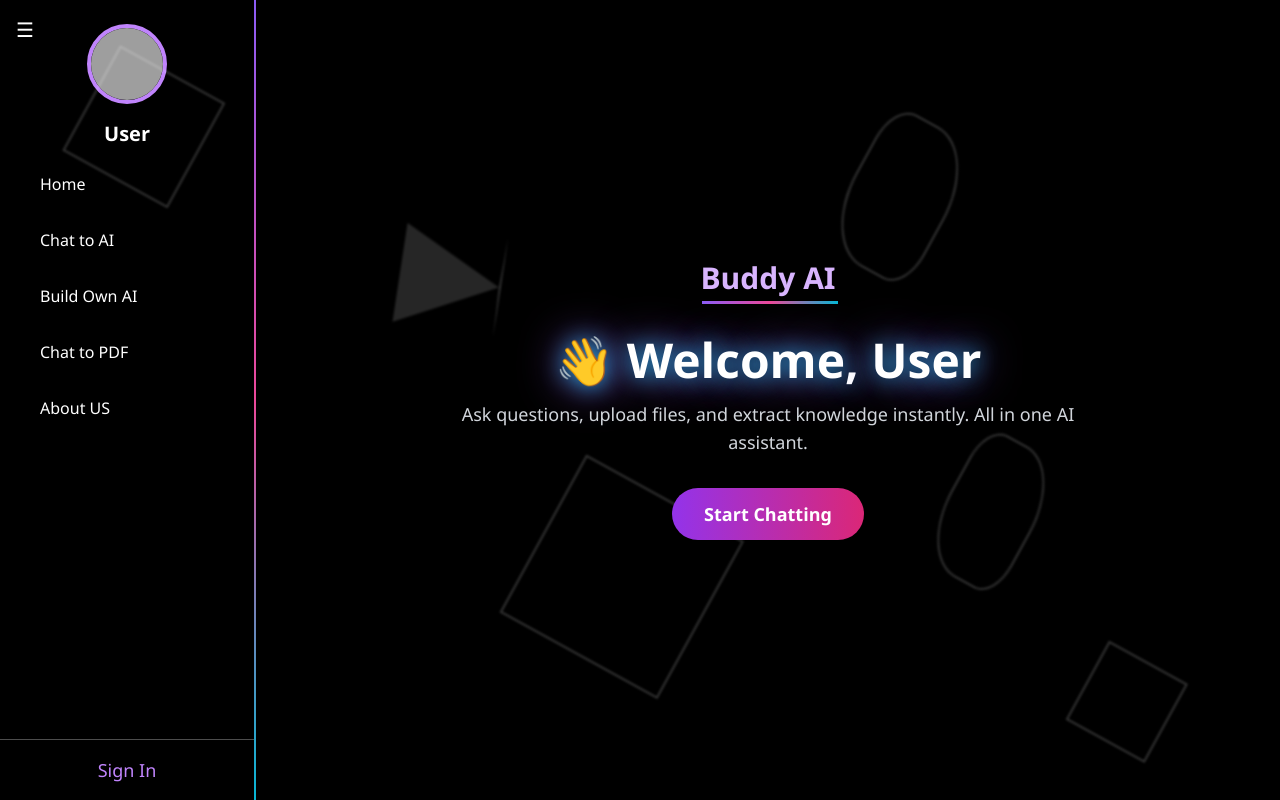
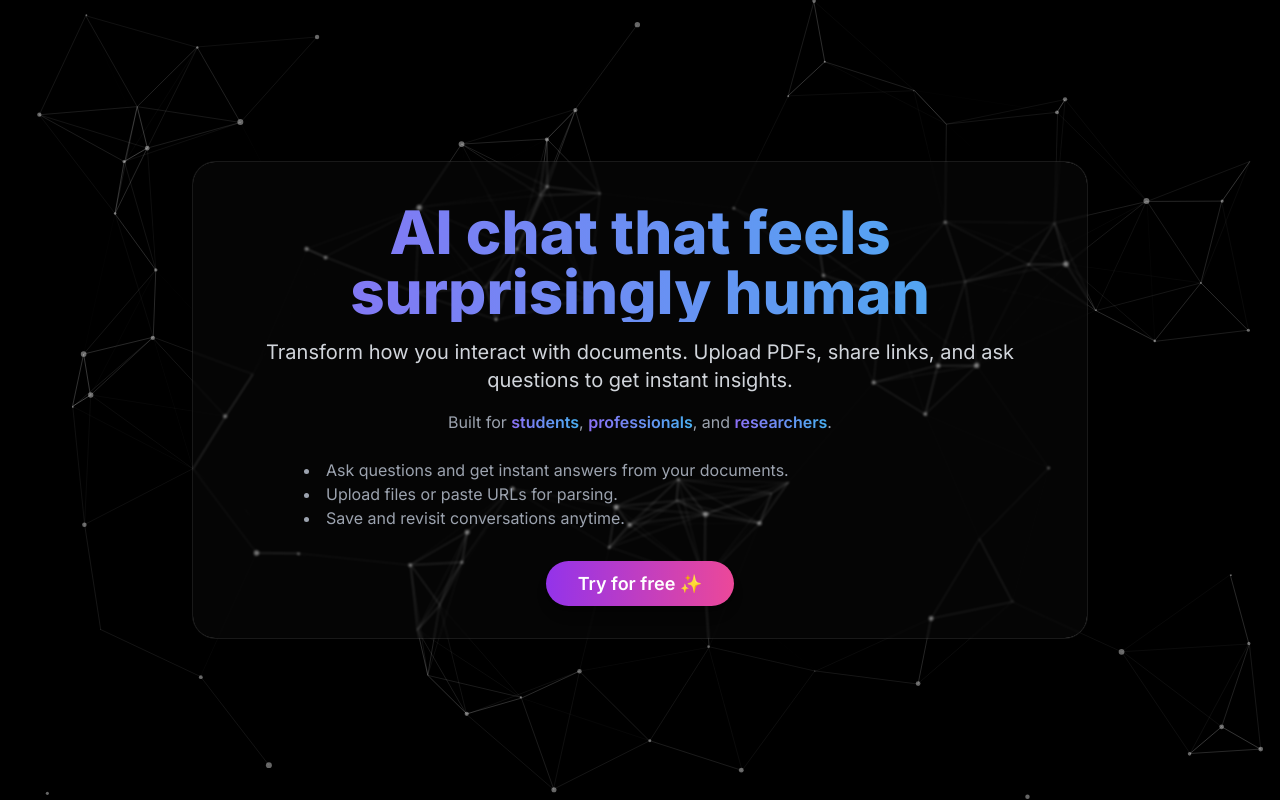
Before and after one commit to YogyashriPatil/chat-to-AI-PDF-build-own-AI, a Django app: page / in a window 1280 px wide. Run offline with Django 5.2, Linux system fonts and the light colour scheme; some libraries are stand-ins or nearby versions; grey boxes are pictures that could not be loaded.

Commit message:
Landing page added

```diff
--- a/app1/urls.py
+++ b/app1/urls.py
@@ -5,7 +5,7 @@ from django.contrib.auth import views as auth_views
 
 
 urlpatterns = [
-    path('', views.home, name='homepage'),
+    path('', views.firstpage, name='landing'),
     path('home/', views.home, name='home'),
     path('signin/',views.sign_in,name='signin'), #
     path('signup/', views.signup, name='signup'),
--- a/app1/views.py
+++ b/app1/views.py
@@ -6,9 +6,6 @@ from django.contrib import messages
 from decouple import config
 from google.genai import Client
 from django.http import JsonResponse
-from django.contrib.auth import logout,authenticate,login
-from django.contrib.auth.decorators import login_required
-from .forms import FileUploadForm
 from django.conf import settings
 from shutil import copyfile
 import os,json
@@ -18,6 +15,14 @@ from pathlib import Path
 from langchain_mistralai import MistralAIEmbeddings
 from qdrant_client import QdrantClient
 from langchain_qdrant import QdrantVectorStore
+from django.contrib.auth import logout,authenticate,login
+from django.contrib.auth.decorators import login_required
+from .forms import FileUploadForm
+
+def firstpage(request):
+    return render(request, "firstpage.html")
+
+
 def home(request):
     user_email = request.COOKIES.get('user_email', None)  # Retrieve cookie
     is_logged_in = user_email is not None
--- a/template/aboutinfo.html
+++ b/template/aboutinfo.html
@@ -377,6 +377,8 @@
       input.style.height = input.scrollHeight + 'px';
     });
 
+
+
     // Ask user if they want to reuse their persona
     if (persona) {
       setTimeout(() => {
@@ -391,9 +393,7 @@
         }, 1000);
       }, 500);
     }
-
     // console.log(allResponses);
   </script>
-
 </body>
 </html>
--- /dev/null
+++ b/template/firstpage.html
@@ -0,0 +1,153 @@
+<!DOCTYPE html>
+<html lang="en">
+<head>
+  <meta charset="UTF-8" />
+  <title>Talk to PDF - Home</title>
+  <script src="https://cdn.tailwindcss.com"></script>
+  <link href="https://fonts.googleapis.com/css2?family=Inter:wght@400;600;800&display=swap" rel="stylesheet" />
+  <style>
+    body {
+      font-family: 'Inter', sans-serif;
+      transition: background-color 0.6s ease, color 0.6s ease;
+    }
+    .glass {
+      background: rgba(255, 255, 255, 0.02);
+      backdrop-filter: blur(1px);
+      border: 1px solid rgba(255, 255, 255, 0.08);
+      position: relative;
+      overflow: hidden;
+    }
+
+    /* 🔆 Light Beam Border Animation */
+    .glass::before {
+  content: "";
+  position: absolute;
+  top: -2px;
+  left: -2px;
+  right: -2px;
+  bottom: -2px;
+  pointer-events: none;
+  border-radius: inherit;
+  background: linear-gradient(
+    90deg,
+    rgba(255, 255, 255, 0.9),
+    rgba(255, 255, 255, 0.2),
+    rgba(255, 255, 255, 0.9)
+  );
+  background-size: 300% 300%;
+  animation: beam 3s linear infinite;
+  z-index: 1;
+  filter: drop-shadow(0 0 8px rgba(255, 255, 255, 0.6));
+  mask:
+    linear-gradient(#000 0 0) content-box,
+    linear-gradient(#000 0 0);
+  mask-composite: exclude;
+  -webkit-mask:
+    linear-gradient(#000 0 0) content-box,
+    linear-gradient(#000 0 0);
+  -webkit-mask-composite: xor;
+  padding: 2px;
+}
+
+    @keyframes beam {
+      0% { background-position: 0% 50%; }
+      100% { background-position: 300% 50%; }
+    }
+
+    /* ✨ Text Animation */
+    .animated-text {
+      background: linear-gradient(270deg, #a855f7, #ec4899, #22d3ee, #a855f7);
+      background-size: 600% 600%;
+      -webkit-background-clip: text;
+      -webkit-text-fill-color: transparent;
+      animation: textAnimation 8s ease infinite;
+    }
+
+    @keyframes textAnimation {
+      0% { background-position: 0% 50%; }
+      50% { background-position: 100% 50%; }
+      100% { background-position: 0% 50%; }
+    }
+
+    #particles-js {
+      position: fixed;
+      top: 0;
+      left: 0;
+      width: 100%;
+      height: 100%;
+      z-index: -1;
+    }
+
+    .fade-in {
+      animation: fadeIn 1.2s ease-out;
+    }
+    @keyframes fadeIn {
+      from { opacity: 0; transform: scale(0.95); }
+      to { opacity: 1; transform: scale(1); }
+    }
+  </style>
+</head>
+<body class="bg-black text-white min-h-screen flex items-center justify-center px-6 relative transition-colors duration-700" id="body">
+
+  <!-- 🌌 Background -->
+  <div id="particles-js"></div>
+
+  <!-- 💬 Main Content -->
+  <div class="max-w-5xl w-full text-center space-y-10 z-10 fade-in">
+    <div class="relative mx-auto w-full max-w-4xl p-10 rounded-3xl glass shadow-2xl">
+      <h1 class="text-5xl md:text-6xl font-extrabold mb-4 animated-text">
+        AI chat that feels surprisingly human
+      </h1>
+      <p class="text-gray-300 text-lg md:text-xl">
+        Transform how you interact with documents. Upload PDFs, share links, and ask questions to get instant insights.
+      </p>
+      <p class="mt-4 text-gray-400">
+        Built for
+        <span class="font-semibold animated-text">students</span>,
+        <span class="font-semibold animated-text">professionals</span>, and
+        <span class="font-semibold animated-text">researchers</span>.
+      </p>
+      <ul class="mt-6 text-left text-gray-400 list-disc list-inside max-w-2xl mx-auto text-base">
+        <li>Ask questions and get instant answers from your documents.</li>
+        <li>Upload files or paste URLs for parsing.</li>
+        <li>Save and revisit conversations anytime.</li>
+      </ul>
+      <div class="mt-10">
+        <a href="{% url 'home' %}" class="px-8 py-3 bg-gradient-to-r from-purple-600 to-pink-500 text-white font-semibold text-lg rounded-full shadow-lg hover:from-purple-700 hover:to-pink-600 transition-all duration-300">
+          Try for free ✨
+        </a>
+      </div>
+    </div>
+  </div>
+
+  <!-- 🔁 Particle.js -->
+  <script src="https://cdn.jsdelivr.net/npm/particles.js@2.0.0/particles.min.js"></script>
+  <script>
+    const darkParticles = {
+      particles: {
+        number: { value: 80, density: { enable: true, value_area: 800 } },
+        color: { value: "#ffffff" },
+        shape: { type: "circle" },
+        opacity: { value: 0.4 },
+        size: { value: 3, random: true },
+        line_linked: { enable: true, distance: 150, color: "#ffffff", opacity: 0.3, width: 1 },
+        move: { enable: true, speed: 3, out_mode: "out" }
+      },
+      interactivity: {
+        events: {
+          onhover: { enable: true, mode: "repulse" },
+          onclick: { enable: true, mode: "push" },
+          resize: true
+        },
+        modes: {
+          repulse: { distance: 100, duration: 0.4 },
+          push: { particles_nb: 4 }
+        }
+      },
+      retina_detect: true
+    };
+
+    particlesJS("particles-js", darkParticles);
+  </script>
+</body>
+</html>
```
Also changed, not shown: 1 other file.
